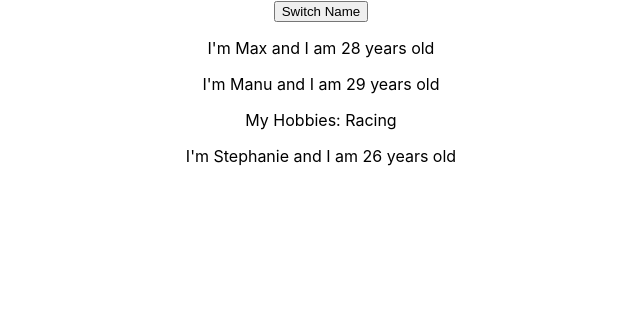
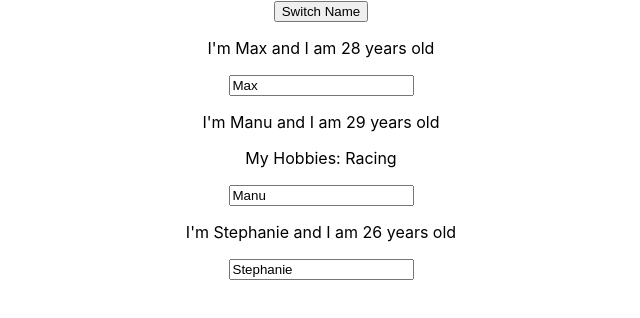
Before and after one commit to marcel-balint/react-base-syntax-app, a React (Create React App) app: page / in a window 1280 px wide. Shown: the top 318 px of the page, without its empty margins (319-959 px from the left). Built offline with nearby package versions, Linux system fonts and the light colour scheme.

Commit message:
Adding two way binding

```diff
--- a/src/App.js
+++ b/src/App.js
@@ -21,6 +21,16 @@ class App extends Component {
     });
   };
 
+  nameChangedHandler = event => {
+    this.setState({
+      persons: [
+        { name: "Max", age: 25 },
+        { name: event.target.value, age: 69 },
+        { name: "Stephanie", age: 28 }
+      ]
+    });
+  };
+
   render() {
     return (
       <div className="App">
@@ -35,6 +45,7 @@ class App extends Component {
           name={this.state.persons[1].name}
           age={this.state.persons[1].age}
           click={this.switcNameHandler.bind(this, "MAX!")}
+          changed={this.nameChangedHandler}
         >
           My Hobbies: Racing
         </Person>
--- a/src/Person/Person.js
+++ b/src/Person/Person.js
@@ -7,6 +7,7 @@ const Person = props => {
         I'm {props.name} and I am {props.age} years old
       </p>
       <p>{props.children}</p>
+      <input type="text" onChange={props.changed} value={props.name}></input>
     </div>
   );
 };
```
